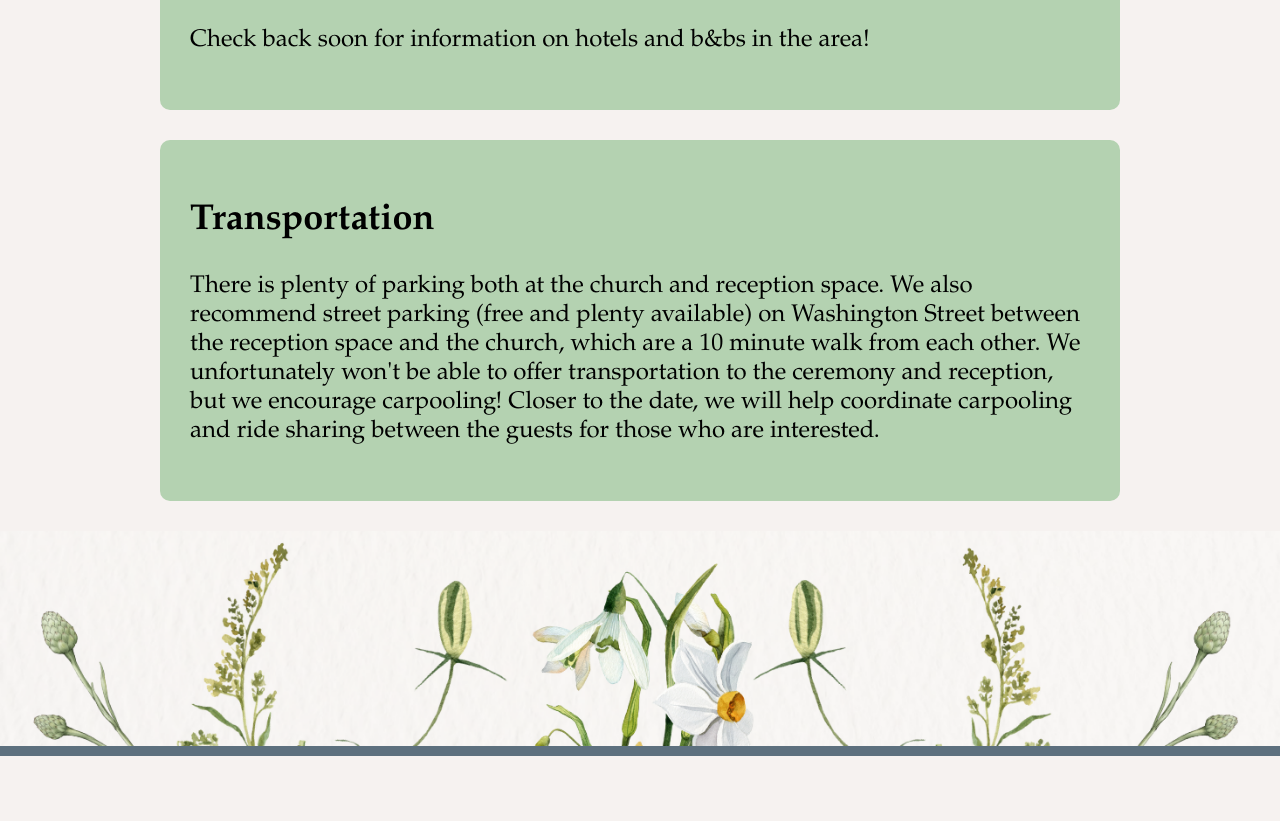
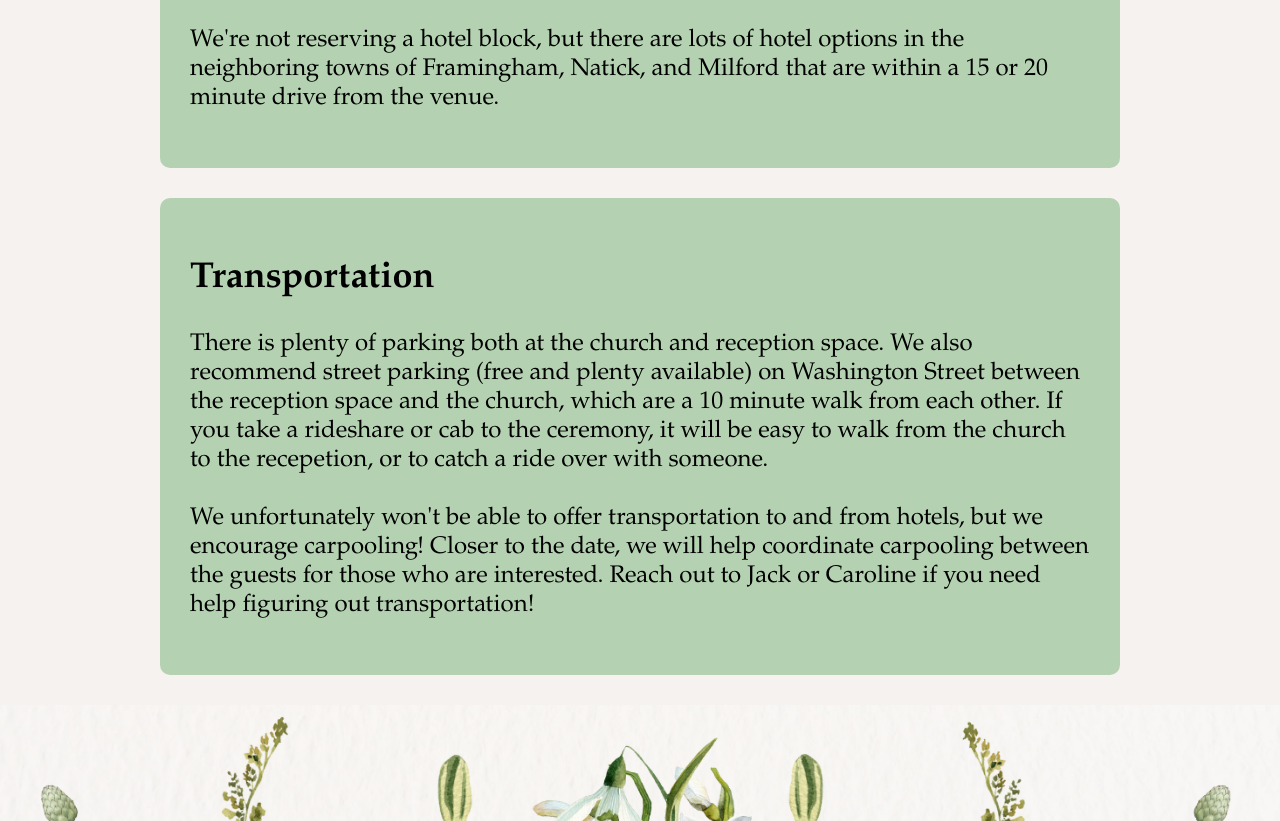
Before and after one commit to caroline-and-jack/caroline-and-jack.github.io, a plain HTML site: page travel.html in a window 1280 px wide. Shown: the part 781-1602 px from the top of the page. Before the commit the page ends 1537 px from the top, so only its background shows below. Drawn offline with Linux system fonts and the light colour scheme.

Commit message:
Update travel.html

```diff
--- a/travel.html
+++ b/travel.html
@@ -27,12 +27,14 @@
 
         <section>
         <h2>Lodging</h2>
-        <p>Check back soon for information on hotels and b&bs in the area! </p>
+        <p>We're not reserving a hotel block, but there are lots of hotel options in the neighboring towns of Framingham, Natick, and Milford that are within a 15 or 20 minute drive from the venue.</p>
     </section>
 
         <section>
         <h2>Transportation</h2>
-        <p>There is plenty of parking both at the church and reception space. We also recommend street parking (free and plenty available) on Washington Street between the reception space and the church, which are a 10 minute walk from each other. We unfortunately won't be able to offer transportation to the ceremony and reception, but we encourage carpooling! Closer to the date, we will help coordinate carpooling and ride sharing between the guests for those who are interested.</p>
+        <p>There is plenty of parking both at the church and reception space. We also recommend street parking (free and plenty available) on Washington Street between the reception space and the church, which are a 10 minute walk from each other. If you take a rideshare or cab to the ceremony, it will be easy to walk from the church to the recepetion, or to catch a ride over with someone.
+            <br> <br>
+            We unfortunately won't be able to offer transportation to and from hotels, but we encourage carpooling! Closer to the date, we will help coordinate carpooling between the guests for those who are interested. Reach out to Jack or Caroline if you need help figuring out transportation!</p>
     </section>
 
     <footer>
```
